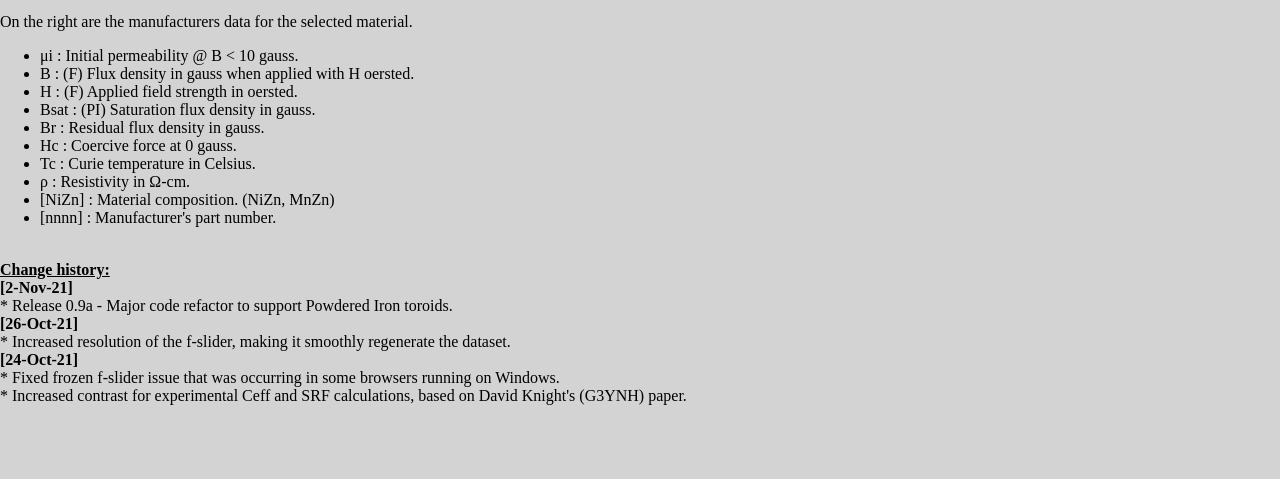
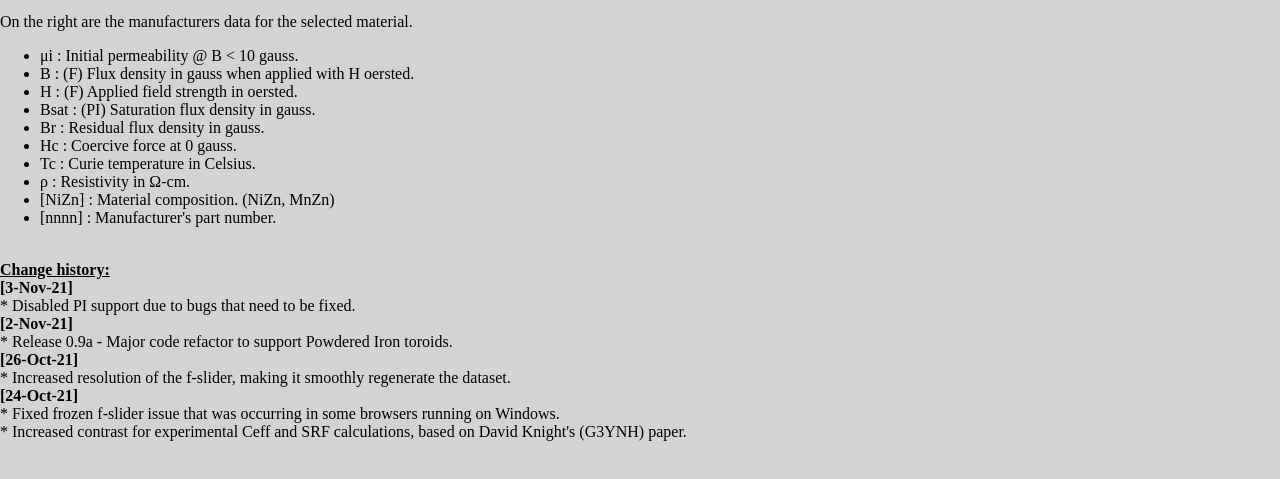
Before and after one commit to miguelvaca/vk3cpu, a plain HTML site: page toroid.html in a window 1280 px wide. Shown: the part 1716-2195 px from the top of the page. Drawn offline with nearby package versions, Linux system fonts and the light colour scheme; a script that the page names is missing.

Commit message:
Update toroid.html

```diff
--- a/toroid.html
+++ b/toroid.html
@@ -131,6 +131,8 @@
             </ul>
             <br>
             <b><u>Change history:</u></b><br>
+            <b>[3-Nov-21]</b> <br>
+            * Disabled PI support due to bugs that need to be fixed.<br>
             <b>[2-Nov-21]</b> <br>
             * Release 0.9a - Major code refactor to support Powdered Iron toroids.<br>
             <b>[26-Oct-21]</b> <br>
```
